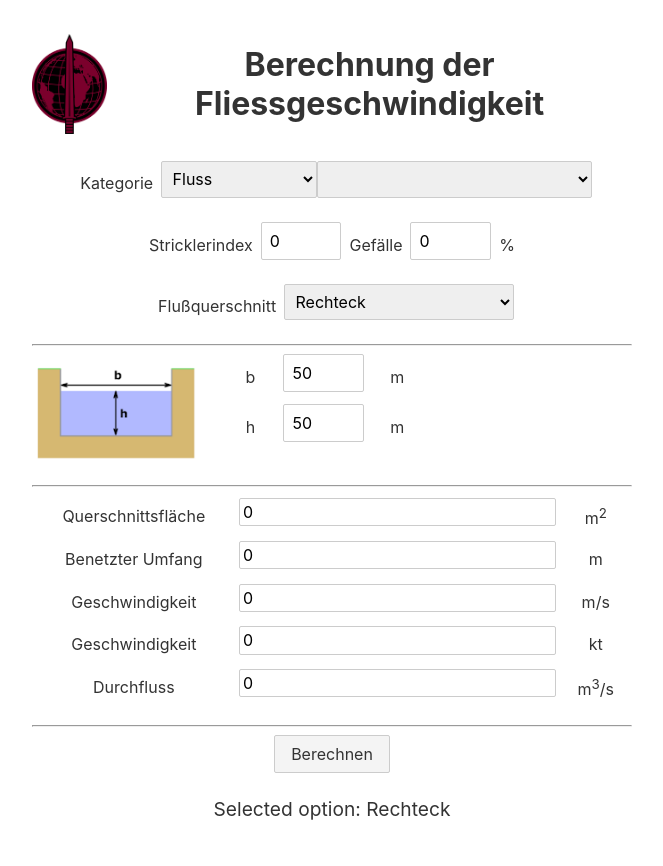
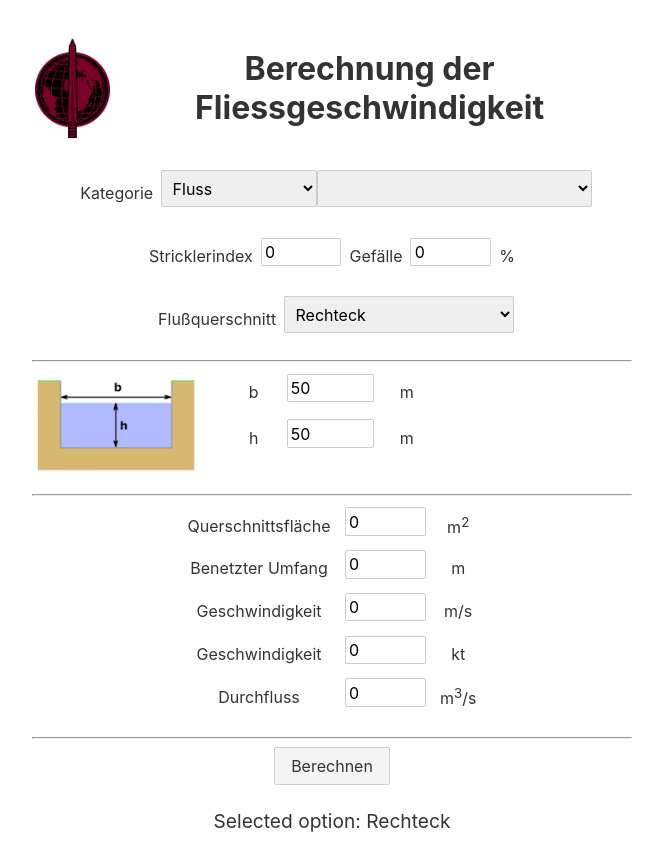
Before and after one commit to wetterheidi/fliessgeschwindigkeit_svelte, a Svelte app: page / in a window 1280 px wide. Shown: the whole page, without its empty margins (308-971 px from the left). Built offline with nearby package versions, Linux system fonts and the light colour scheme.

Commit message:
UI Verbesserung Tabelle

```diff
--- a/src/App.svelte
+++ b/src/App.svelte
@@ -322,6 +322,7 @@
 
 	<hr />
 
+	<div class="table-container">
 		<table class="form-table">
 			<tr>
 				<td>
@@ -379,6 +380,7 @@
 				</td>
 			</tr>
 		</table>
+	</div>
 
 	<hr />
 
@@ -405,6 +407,7 @@
 		align-items: center;
 		justify-content: center;
 		margin-bottom: 1rem;
+		padding: 0.2rem;
 	}
 
 	div {
@@ -417,7 +420,7 @@
 	}
 
 	input {
-		padding: 0.5rem;
+		padding: 0.2rem;
 		font-size: 1rem;
 	}
 
@@ -472,10 +475,15 @@
 		width: 8ch;
 	}
 
+	.table-container {
+		display: flex;
+		justify-content: center;
+	}
+
 	.form-table {
-		width: 100%;
+		width: flex;
 		border-collapse: collapse;
-		margin-bottom: 1rem;
+		margin-bottom: 0.2rem;
 	}
 
 	.form-table td {
@@ -490,6 +498,6 @@
 	.form-table input {
 		padding: 0.2rem;
 		font-size: 1rem;
-		width: 100%;
+		width: 8ch;
 	}
 </style>
```
Lines whose indentation alone changed are shown as unchanged.
